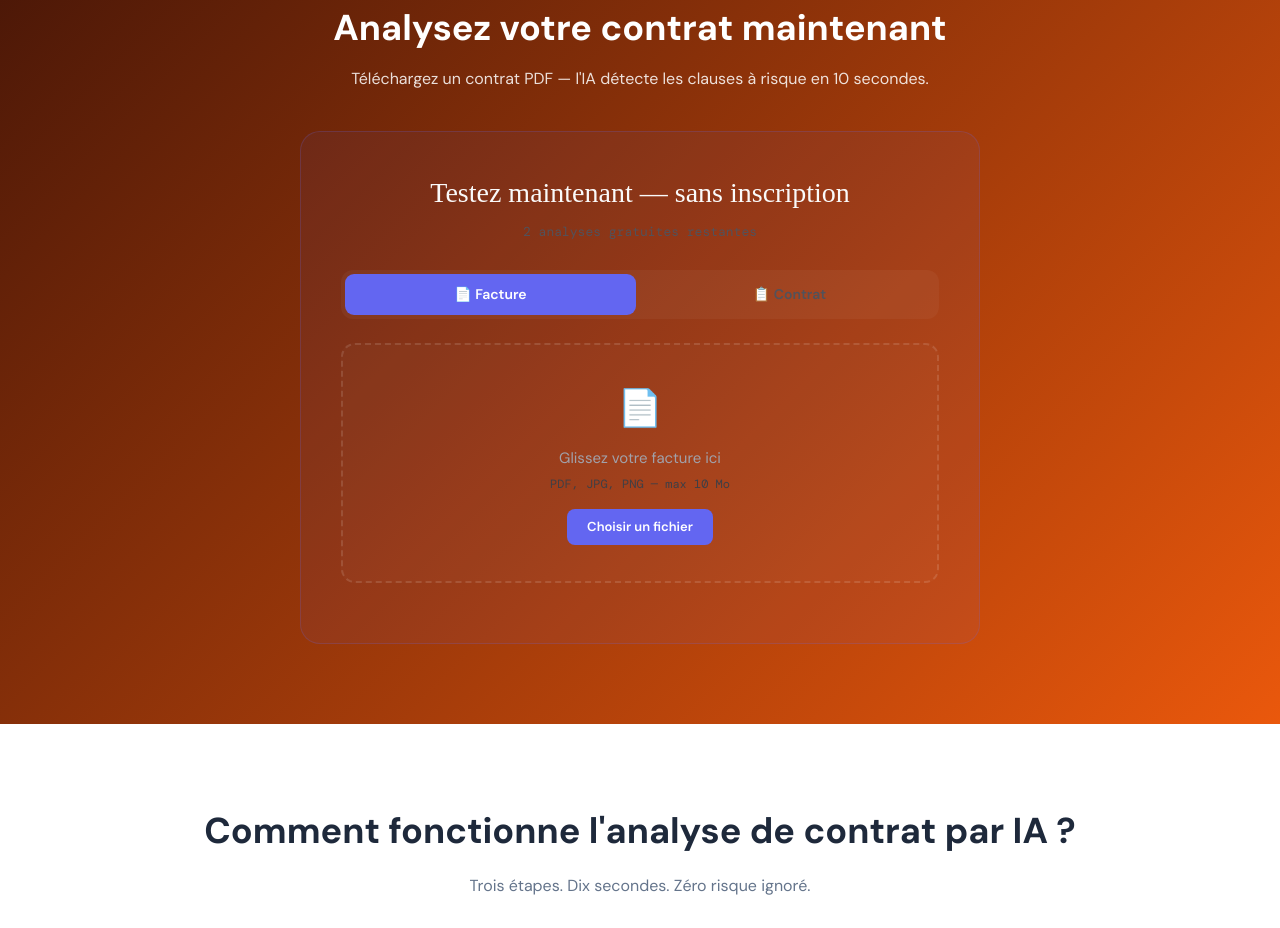
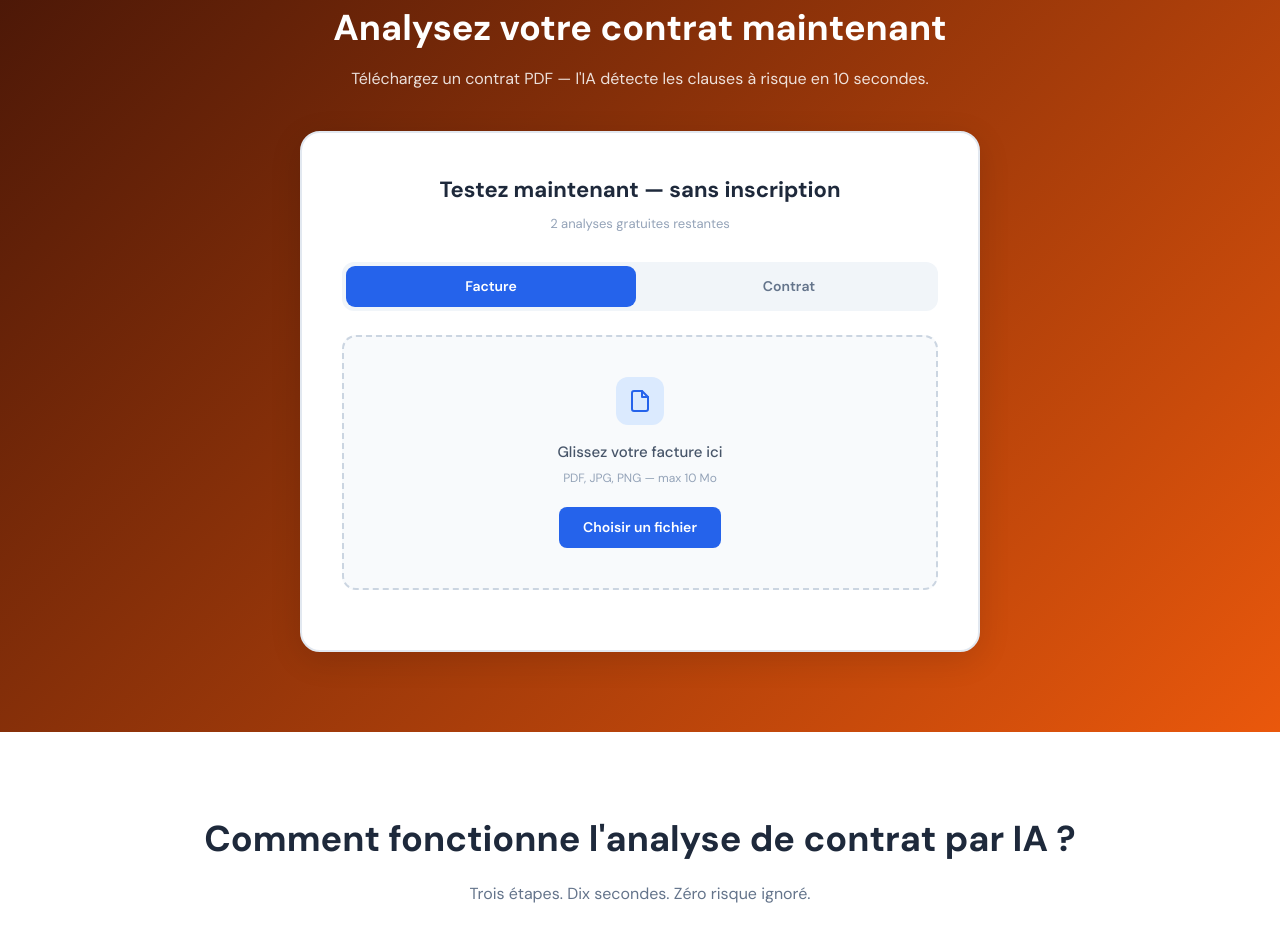
Before and after one commit to gentuar333-max/invoice-ai, a Next.js app: page /analyse-contrat-ia in a window 1280 px wide. Shown: the part 1080-2008 px from the top of the page. Built offline with nearby package versions, Linux system fonts and the light colour scheme.

Commit message:
InlineDemo no emoji clean white card

```diff
--- a/components/InlineDemo.tsx
+++ b/components/InlineDemo.tsx
@@ -15,45 +15,28 @@ export default function InlineDemo() {
   const fileRef = useRef<HTMLInputElement>(null)
 
   function getUsageCount(): number {
-    try {
-      return parseInt(localStorage.getItem('demo_usage') || '0')
-    } catch { return 0 }
+    try { return parseInt(localStorage.getItem('demo_usage') || '0') } catch { return 0 }
   }
 
   function incrementUsage() {
-    try {
-      localStorage.setItem('demo_usage', String(getUsageCount() + 1))
-    } catch {}
+    try { localStorage.setItem('demo_usage', String(getUsageCount() + 1)) } catch {}
   }
 
   async function handleFile(file: File) {
-    if (getUsageCount() >= 2) {
-      setState('limit')
-      return
-    }
-
+    if (getUsageCount() >= 2) { setState('limit'); return }
     setState('loading')
     setResult(null)
-
     try {
       const formData = new FormData()
       formData.append('file', file)
-
-      const endpoint = mode === 'facture'
-        ? `${BASE_URL}/api/invoices/extract`
-        : `${BASE_URL}/api/contracts`
-
+      const endpoint = mode === 'facture' ? `${BASE_URL}/api/invoices/extract` : `${BASE_URL}/api/contracts`
       const res = await fetch(endpoint, { method: 'POST', body: formData })
       const json = await res.json()
-
       if (!json.success) throw new Error(json.error || 'Erreur')
-
       incrementUsage()
       setResult(json.data)
       setState('result')
-    } catch (e: any) {
-      setState('error')
-    }
+    } catch { setState('error') }
   }
 
   function handleDrop(e: React.DragEvent) {
@@ -71,86 +54,47 @@ export default function InlineDemo() {
   const remaining = Math.max(0, 2 - getUsageCount())
 
   return (
-    <div style={{
-      background: 'rgba(99,102,241,0.06)',
-      border: '1px solid rgba(99,102,241,0.2)',
-      borderRadius: 20,
-      padding: 40,
-      maxWidth: 680,
-      margin: '0 auto',
-    }}>
+    <div style={{ background: 'white', border: '2px solid #e2e8f0', borderRadius: 20, padding: 40, maxWidth: 680, margin: '0 auto', boxShadow: '0 8px 32px rgba(0,0,0,0.12)' }}>
 
-      {/* Titre */}
-      <div style={{textAlign:'center',marginBottom:28}}>
-        <div style={{fontFamily:"'Instrument Serif',serif",fontSize:28,color:'#fafafa',marginBottom:8}}>
+      <div style={{ textAlign: 'center', marginBottom: 28 }}>
+        <div style={{ fontSize: 22, fontWeight: 700, color: '#1e293b', marginBottom: 8 }}>
           Testez maintenant — sans inscription
         </div>
-        <div style={{fontSize:13,color:'#52525b',fontFamily:"'DM Mono',monospace"}}>
+        <div style={{ fontSize: 13, color: '#94a3b8' }}>
           {remaining > 0 ? `${remaining} analyse${remaining > 1 ? 's' : ''} gratuite${remaining > 1 ? 's' : ''} restante${remaining > 1 ? 's' : ''}` : 'Limite atteinte'}
         </div>
       </div>
 
-      {/* Toggle mode */}
-      <div style={{display:'flex',gap:8,marginBottom:24,background:'rgba(255,255,255,0.04)',borderRadius:12,padding:4}}>
-        {(['facture','contrat'] as Mode[]).map((m) => (
-          <button
-            key={m}
-            onClick={() => { setMode(m); setState('idle'); setResult(null) }}
-            style={{
-              flex:1, padding:'10px 0', borderRadius:9, border:'none', cursor:'pointer',
-              fontFamily:"'DM Sans',sans-serif", fontSize:14, fontWeight:600,
-              background: mode === m ? '#6366f1' : 'transparent',
-              color: mode === m ? 'white' : '#52525b',
-              transition:'all 0.2s',
-            }}
-          >
-            {m === 'facture' ? '📄 Facture' : '📋 Contrat'}
+      <div style={{ display: 'flex', gap: 8, marginBottom: 24, background: '#f1f5f9', borderRadius: 12, padding: 4 }}>
+        {(['facture', 'contrat'] as Mode[]).map((m) => (
+          <button key={m} onClick={() => { setMode(m); setState('idle'); setResult(null) }} style={{ flex: 1, padding: '10px 0', borderRadius: 9, border: 'none', cursor: 'pointer', fontSize: 14, fontWeight: 600, background: mode === m ? '#2563eb' : 'transparent', color: mode === m ? 'white' : '#64748b', transition: 'all 0.2s' }}>
+            {m === 'facture' ? 'Facture' : 'Contrat'}
           </button>
         ))}
       </div>
 
-      {/* Zone upload */}
       {state !== 'limit' && (
-        <div
-          onDragOver={(e) => { e.preventDefault(); setDragOver(true) }}
-          onDragLeave={() => setDragOver(false)}
-          onDrop={handleDrop}
-          onClick={() => fileRef.current?.click()}
-          style={{
-            border: `2px dashed ${dragOver ? '#6366f1' : 'rgba(255,255,255,0.12)'}`,
-            borderRadius: 14,
-            padding: '36px 24px',
-            textAlign: 'center',
-            cursor: 'pointer',
-            background: dragOver ? 'rgba(99,102,241,0.08)' : 'rgba(255,255,255,0.02)',
-            transition: 'all 0.2s',
-            marginBottom: 20,
-          }}
-        >
-          <input ref={fileRef} type="file" accept=".pdf,.jpg,.jpeg,.png,.webp" onChange={handleInput} style={{display:'none'}} />
+        <div onDragOver={(e) => { e.preventDefault(); setDragOver(true) }} onDragLeave={() => setDragOver(false)} onDrop={handleDrop} onClick={() => fileRef.current?.click()} style={{ border: `2px dashed ${dragOver ? '#2563eb' : '#cbd5e1'}`, borderRadius: 14, padding: '40px 24px', textAlign: 'center', cursor: 'pointer', background: dragOver ? '#eff6ff' : '#f8fafc', transition: 'all 0.2s', marginBottom: 20 }}>
+          <input ref={fileRef} type="file" accept=".pdf,.jpg,.jpeg,.png,.webp" onChange={handleInput} style={{ display: 'none' }} />
           {state === 'loading' ? (
             <div>
-              <div style={{fontSize:32,marginBottom:12}}>⏳</div>
-              <div style={{fontSize:14,color:'#818cf8',fontFamily:"'DM Mono',monospace"}}>
-                {"L'IA analyse votre document..."}
-              </div>
+              <div style={{ width: 40, height: 40, border: '3px solid #e2e8f0', borderTop: '3px solid #2563eb', borderRadius: '50%', margin: '0 auto 16px', animation: 'spin 1s linear infinite' }} />
+              <style>{`@keyframes spin { to { transform: rotate(360deg) } }`}</style>
+              <div style={{ fontSize: 14, color: '#2563eb', fontWeight: 600 }}>{"L'IA analyse votre document..."}</div>
             </div>
           ) : (
             <div>
-              <div style={{fontSize:36,marginBottom:12}}>
-                {mode === 'facture' ? '📄' : '📋'}
+              <div style={{ width: 48, height: 48, background: '#dbeafe', borderRadius: 12, margin: '0 auto 16px', display: 'flex', alignItems: 'center', justifyContent: 'center' }}>
+                <svg width="24" height="24" viewBox="0 0 24 24" fill="none" stroke="#2563eb" strokeWidth="2" strokeLinecap="round" strokeLinejoin="round">
+                  <path d="M14 2H6a2 2 0 0 0-2 2v16a2 2 0 0 0 2 2h12a2 2 0 0 0 2-2V8z"/>
+                  <polyline points="14 2 14 8 20 8"/>
+                </svg>
               </div>
-              <div style={{fontSize:15,color:'#a1a1aa',marginBottom:6}}>
+              <div style={{ fontSize: 15, color: '#475569', marginBottom: 6, fontWeight: 500 }}>
                 Glissez votre {mode === 'facture' ? 'facture' : 'contrat'} ici
               </div>
-              <div style={{fontSize:12,color:'#3f3f46',fontFamily:"'DM Mono',monospace"}}>
-                PDF, JPG, PNG — max 10 Mo
-              </div>
-              <div style={{
-                display:'inline-block',marginTop:16,
-                background:'#6366f1',color:'white',
-                padding:'8px 20px',borderRadius:8,fontSize:13,fontWeight:600
-              }}>
+              <div style={{ fontSize: 12, color: '#94a3b8', marginBottom: 20 }}>PDF, JPG, PNG — max 10 Mo</div>
+              <div style={{ display: 'inline-block', background: '#2563eb', color: 'white', padding: '10px 24px', borderRadius: 8, fontSize: 14, fontWeight: 600 }}>
                 Choisir un fichier
               </div>
             </div>
@@ -158,125 +102,101 @@ export default function InlineDemo() {
         </div>
       )}
 
-      {/* Erreur */}
       {state === 'error' && (
-        <div style={{background:'rgba(239,68,68,0.1)',border:'1px solid rgba(239,68,68,0.2)',borderRadius:10,padding:16,marginBottom:16,fontSize:13,color:'#f87171',textAlign:'center'}}>
-          {"Une erreur s'est produite. Vérifiez votre fichier et réessayez."}
+        <div style={{ background: '#fff1f2', border: '1px solid #fecaca', borderRadius: 10, padding: 16, marginBottom: 16, fontSize: 13, color: '#dc2626', textAlign: 'center' }}>
+          {"Une erreur s'est produite. Verifiez votre fichier et reessayez."}
         </div>
       )}
 
-      {/* Limite atteinte */}
       {state === 'limit' && (
-        <div style={{textAlign:'center',padding:'24px 0'}}>
-          <div style={{fontSize:32,marginBottom:12}}>🔒</div>
-          <div style={{fontSize:16,color:'#fafafa',fontWeight:600,marginBottom:8}}>
-            Limite de la démo atteinte
+        <div style={{ textAlign: 'center', padding: '32px 0' }}>
+          <div style={{ width: 48, height: 48, background: '#f1f5f9', borderRadius: 12, margin: '0 auto 16px', display: 'flex', alignItems: 'center', justifyContent: 'center' }}>
+            <svg width="24" height="24" viewBox="0 0 24 24" fill="none" stroke="#64748b" strokeWidth="2" strokeLinecap="round" strokeLinejoin="round">
+              <rect x="3" y="11" width="18" height="11" rx="2" ry="2"/>
+              <path d="M7 11V7a5 5 0 0 1 10 0v4"/>
+            </svg>
           </div>
-          <div style={{fontSize:13,color:'#71717a',marginBottom:24}}>
-            Créez un compte gratuit pour analyser jusqu'à 5 factures par mois.
-          </div>
-          <a href={`${BASE_URL}/auth/login`} style={{
-            display:'inline-block',background:'#6366f1',color:'white',
-            padding:'12px 28px',borderRadius:10,fontSize:14,fontWeight:700,textDecoration:'none'
-          }}>
-            Créer un compte gratuit →
+          <div style={{ fontSize: 16, color: '#1e293b', fontWeight: 700, marginBottom: 8 }}>Limite de la demo atteinte</div>
+          <div style={{ fontSize: 14, color: '#64748b', marginBottom: 24 }}>Creez un compte gratuit pour analyser jusqu'a 5 factures par mois.</div>
+          <a href={`${BASE_URL}/auth/login`} style={{ display: 'inline-block', background: '#2563eb', color: 'white', padding: '12px 28px', borderRadius: 10, fontSize: 14, fontWeight: 700, textDecoration: 'none' }}>
+            Creer un compte gratuit
           </a>
         </div>
       )}
 
-      {/* RÉSULTAT FACTURE */}
       {state === 'result' && result && mode === 'facture' && (
-        <div style={{marginTop:4}}>
-          <div style={{fontSize:12,color:'#34d399',fontFamily:"'DM Mono',monospace",marginBottom:16,display:'flex',alignItems:'center',gap:6}}>
-            <span>●</span> Extraction réussie
+        <div style={{ marginTop: 4 }}>
+          <div style={{ fontSize: 12, color: '#059669', fontWeight: 700, marginBottom: 16, display: 'flex', alignItems: 'center', gap: 6, textTransform: 'uppercase', letterSpacing: '0.05em' }}>
+            <div style={{ width: 8, height: 8, background: '#059669', borderRadius: '50%' }} /> Extraction reussie
           </div>
-          <div style={{display:'grid',gridTemplateColumns:'1fr 1fr',gap:10}}>
+          <div style={{ display: 'grid', gridTemplateColumns: '1fr 1fr', gap: 10 }}>
             {[
               { label: 'Fournisseur', value: result.vendor_name },
-              { label: 'N° Facture', value: result.invoice_number },
+              { label: 'N Facture', value: result.invoice_number },
               { label: 'Date', value: result.invoice_date },
-              { label: 'Échéance', value: result.due_date },
-              { label: 'HT', value: result.subtotal ? `${result.subtotal} €` : null },
-              { label: 'TVA', value: result.tax_amount ? `${result.tax_amount} €` : null },
-              { label: 'TTC', value: result.total_amount ? `${result.total_amount} €` : null },
+              { label: 'Echeance', value: result.due_date },
+              { label: 'HT', value: result.subtotal ? `${result.subtotal} EUR` : null },
+              { label: 'TVA', value: result.tax_amount ? `${result.tax_amount} EUR` : null },
+              { label: 'TTC', value: result.total_amount ? `${result.total_amount} EUR` : null },
               { label: 'SIRET', value: result.siret },
-              { label: 'Catégorie', value: result.category },
+              { label: 'Categorie', value: result.category },
               { label: 'Devise', value: result.currency },
             ].filter(f => f.value).map((f) => (
-              <div key={f.label} style={{background:'rgba(255,255,255,0.04)',border:'1px solid rgba(255,255,255,0.08)',borderRadius:8,padding:'10px 14px'}}>
-                <div style={{fontSize:11,color:'#52525b',fontFamily:"'DM Mono',monospace",marginBottom:4}}>{f.label}</div>
-                <div style={{fontSize:14,color:'#fafafa',fontWeight:500}}>{f.value}</div>
+              <div key={f.label} style={{ background: '#f8fafc', border: '1px solid #e2e8f0', borderRadius: 8, padding: '10px 14px' }}>
+                <div style={{ fontSize: 11, color: '#94a3b8', textTransform: 'uppercase', letterSpacing: '0.05em', marginBottom: 4 }}>{f.label}</div>
+                <div style={{ fontSize: 14, color: '#1e293b', fontWeight: 600 }}>{f.value}</div>
               </div>
             ))}
           </div>
           {result.missing_fields?.length > 0 && (
-            <div style={{marginTop:12,fontSize:12,color:'#fbbf24',fontFamily:"'DM Mono',monospace"}}>
-              Champs manquants : {result.missing_fields.join(', ')}
-            </div>
+            <div style={{ marginTop: 12, fontSize: 12, color: '#d97706', fontWeight: 500 }}>Champs manquants : {result.missing_fields.join(', ')}</div>
           )}
-          <div style={{marginTop:20,textAlign:'center'}}>
-            <a href={`${BASE_URL}/auth/login`} style={{
-              display:'inline-block',background:'#6366f1',color:'white',
-              padding:'11px 24px',borderRadius:10,fontSize:13,fontWeight:700,textDecoration:'none'
-            }}>
-              Sauvegarder et continuer →
+          <div style={{ marginTop: 24, textAlign: 'center' }}>
+            <a href={`${BASE_URL}/auth/login`} style={{ display: 'inline-block', background: '#2563eb', color: 'white', padding: '12px 28px', borderRadius: 10, fontSize: 14, fontWeight: 700, textDecoration: 'none' }}>
+              Sauvegarder et continuer
             </a>
-            <div style={{fontSize:11,color:'#3f3f46',marginTop:8,fontFamily:"'DM Mono',monospace"}}>
-              {remaining > 0 ? `${remaining} analyse${remaining>1?'s':''} restante${remaining>1?'s':''}` : 'Limite atteinte — créez un compte pour continuer'}
+            <div style={{ fontSize: 12, color: '#94a3b8', marginTop: 8 }}>
+              {remaining > 0 ? `${remaining} analyse${remaining > 1 ? 's' : ''} restante${remaining > 1 ? 's' : ''}` : 'Limite atteinte — creez un compte pour continuer'}
             </div>
           </div>
         </div>
       )}
 
-      {/* RÉSULTAT CONTRAT */}
       {state === 'result' && result && mode === 'contrat' && (
-        <div style={{marginTop:4}}>
-          <div style={{fontSize:12,color:'#34d399',fontFamily:"'DM Mono',monospace",marginBottom:16,display:'flex',alignItems:'center',gap:6}}>
-            <span>●</span> Analyse réussie
+        <div style={{ marginTop: 4 }}>
+          <div style={{ fontSize: 12, color: '#059669', fontWeight: 700, marginBottom: 16, display: 'flex', alignItems: 'center', gap: 6, textTransform: 'uppercase', letterSpacing: '0.05em' }}>
+            <div style={{ width: 8, height: 8, background: '#059669', borderRadius: '50%' }} /> Analyse reussie
           </div>
-
           {result.summary && (
-            <div style={{background:'rgba(99,102,241,0.08)',border:'1px solid rgba(99,102,241,0.2)',borderRadius:10,padding:16,marginBottom:16,fontSize:14,color:'#a1a1aa',lineHeight:1.6}}>
+            <div style={{ background: '#f8fafc', border: '1px solid #e2e8f0', borderRadius: 10, padding: 16, marginBottom: 16, fontSize: 14, color: '#475569', lineHeight: 1.6 }}>
               {result.summary}
             </div>
           )}
-
           {result.risk_clauses?.length > 0 && (
-            <div style={{marginBottom:14}}>
-              <div style={{fontSize:12,color:'#52525b',fontFamily:"'DM Mono',monospace",marginBottom:8}}>CLAUSES À RISQUE</div>
-              {result.risk_clauses.slice(0,3).map((c: any, i: number) => (
-                <div key={i} style={{
-                  display:'flex',gap:10,alignItems:'flex-start',
-                  background:'rgba(255,255,255,0.03)',border:'1px solid rgba(255,255,255,0.07)',
-                  borderRadius:8,padding:'10px 12px',marginBottom:8
-                }}>
-                  <span style={{
-                    fontSize:10,fontWeight:700,padding:'2px 6px',borderRadius:4,flexShrink:0,marginTop:2,
-                    background: c.severity==='high' ? 'rgba(239,68,68,0.15)' : c.severity==='medium' ? 'rgba(245,158,11,0.15)' : 'rgba(99,102,241,0.15)',
-                    color: c.severity==='high' ? '#f87171' : c.severity==='medium' ? '#fbbf24' : '#818cf8',
-                  }}>{c.severity?.toUpperCase()}</span>
-                  <span style={{fontSize:13,color:'#a1a1aa'}}>{c.clause}</span>
+            <div style={{ marginBottom: 14 }}>
+              <div style={{ fontSize: 11, color: '#94a3b8', textTransform: 'uppercase', letterSpacing: '0.05em', marginBottom: 8, fontWeight: 600 }}>Clauses a risque</div>
+              {result.risk_clauses.slice(0, 3).map((c: any, i: number) => (
+                <div key={i} style={{ display: 'flex', gap: 10, alignItems: 'flex-start', background: '#f8fafc', border: '1px solid #e2e8f0', borderRadius: 8, padding: '10px 12px', marginBottom: 8 }}>
+                  <span style={{ fontSize: 10, fontWeight: 700, padding: '2px 8px', borderRadius: 4, flexShrink: 0, marginTop: 2, textTransform: 'uppercase', background: c.severity === 'high' ? '#fff1f2' : c.severity === 'medium' ? '#fffbeb' : '#f0fdf4', color: c.severity === 'high' ? '#dc2626' : c.severity === 'medium' ? '#d97706' : '#059669', border: `1px solid ${c.severity === 'high' ? '#fecaca' : c.severity === 'medium' ? '#fde68a' : '#bbf7d0'}` }}>
+                    {c.severity === 'high' ? 'Eleve' : c.severity === 'medium' ? 'Moyen' : 'Faible'}
+                  </span>
+                  <span style={{ fontSize: 13, color: '#475569', lineHeight: 1.5 }}>{c.clause}</span>
                 </div>
               ))}
             </div>
           )}
-
           {result.payment_terms && (
-            <div style={{background:'rgba(255,255,255,0.03)',border:'1px solid rgba(255,255,255,0.07)',borderRadius:8,padding:'10px 14px',marginBottom:10}}>
-              <div style={{fontSize:11,color:'#52525b',fontFamily:"'DM Mono',monospace",marginBottom:4}}>CONDITIONS DE PAIEMENT</div>
-              <div style={{fontSize:13,color:'#fafafa'}}>{result.payment_terms}</div>
+            <div style={{ background: '#f8fafc', border: '1px solid #e2e8f0', borderRadius: 8, padding: '10px 14px', marginBottom: 10 }}>
+              <div style={{ fontSize: 11, color: '#94a3b8', textTransform: 'uppercase', letterSpacing: '0.05em', marginBottom: 4, fontWeight: 600 }}>Conditions de paiement</div>
+              <div style={{ fontSize: 13, color: '#1e293b', fontWeight: 500 }}>{result.payment_terms}</div>
             </div>
           )}
-
-          <div style={{marginTop:20,textAlign:'center'}}>
-            <a href={`${BASE_URL}/auth/login`} style={{
-              display:'inline-block',background:'#6366f1',color:'white',
-              padding:'11px 24px',borderRadius:10,fontSize:13,fontWeight:700,textDecoration:'none'
-            }}>
-              Voir l'analyse complète →
+          <div style={{ marginTop: 24, textAlign: 'center' }}>
+            <a href={`${BASE_URL}/auth/login`} style={{ display: 'inline-block', background: '#2563eb', color: 'white', padding: '12px 28px', borderRadius: 10, fontSize: 14, fontWeight: 700, textDecoration: 'none' }}>
+              Voir l'analyse complete
             </a>
-            <div style={{fontSize:11,color:'#3f3f46',marginTop:8,fontFamily:"'DM Mono',monospace"}}>
-              {remaining > 0 ? `${remaining} analyse${remaining>1?'s':''} restante${remaining>1?'s':''}` : 'Limite atteinte — créez un compte pour continuer'}
+            <div style={{ fontSize: 12, color: '#94a3b8', marginTop: 8 }}>
+              {remaining > 0 ? `${remaining} analyse${remaining > 1 ? 's' : ''} restante${remaining > 1 ? 's' : ''}` : 'Limite atteinte — creez un compte pour continuer'}
             </div>
           </div>
         </div>
```
